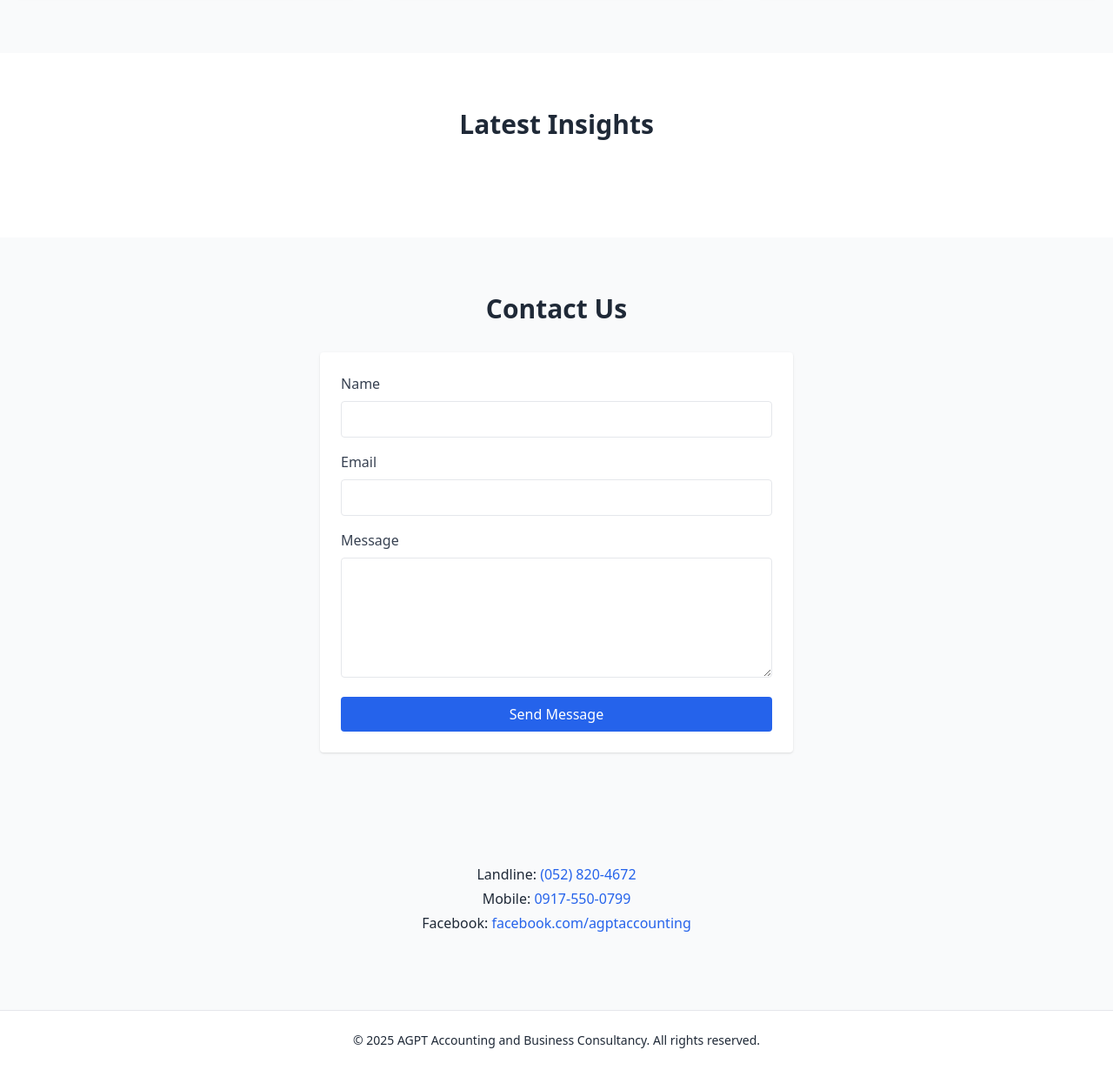
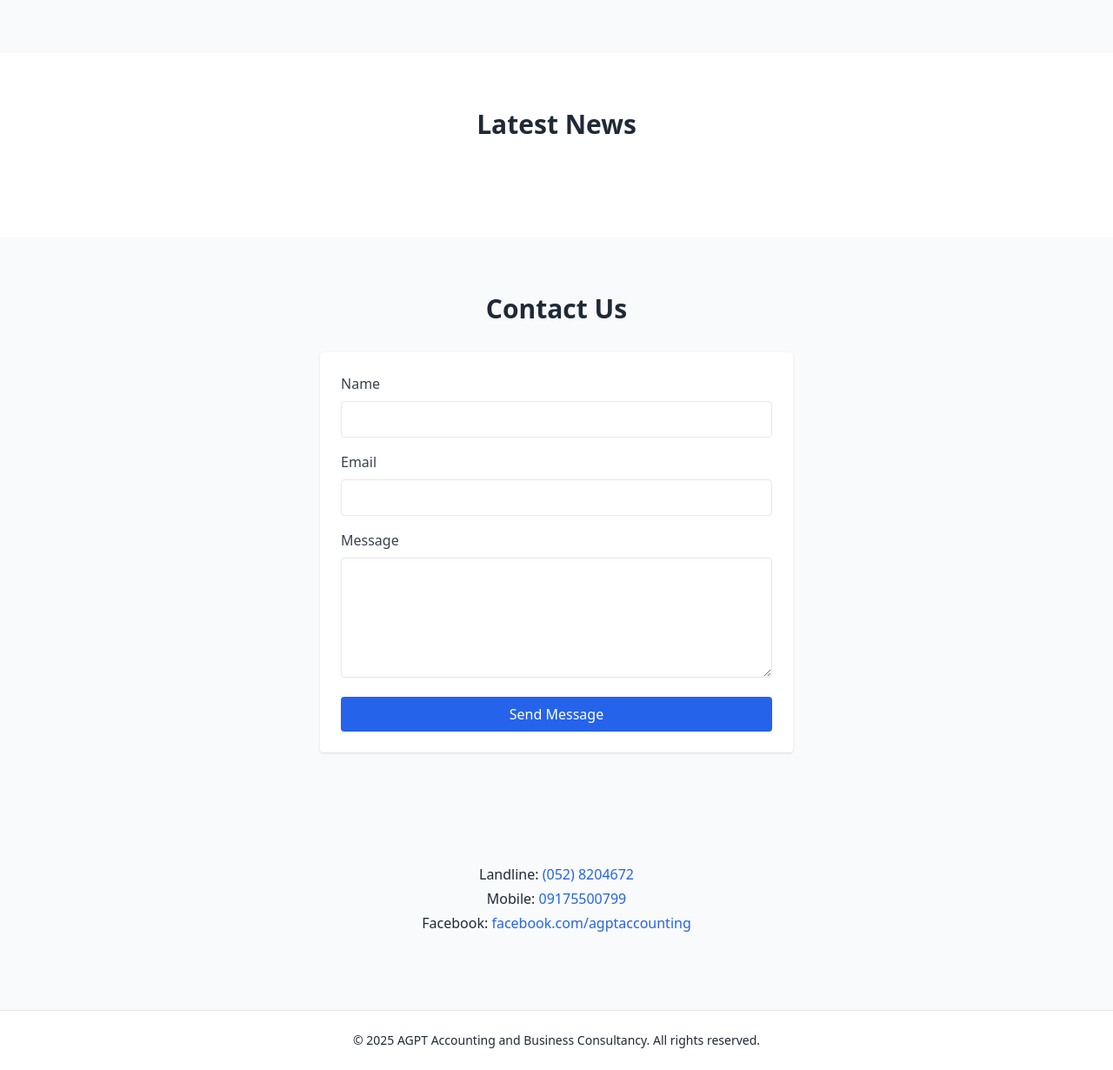
Before and after one commit to kwentongkalye7/agpt-deploy, a website: page public/index.html in a window 1280 px wide. Shown: the part 1206-2436 px from the top of the page at 87% size. Drawn offline with nearby package versions, Linux system fonts and the light colour scheme; no server answers.

Commit message:
change number

```diff
--- a/public/index.html
+++ b/public/index.html
@@ -68,7 +68,7 @@
   <!-- Resources / Blog -->
   <section id="resources" class="py-16">
     <div class="container mx-auto px-4">
-      <h2 class="text-3xl font-bold text-center mb-12">Latest Insights</h2>
+      <h2 class="text-3xl font-bold text-center mb-12">Latest News</h2>
       <div id="posts" class="grid grid-cols-1 md:grid-cols-2 lg:grid-cols-3 gap-8 text-justify">
         <!-- Blog posts will be loaded here via JS -->
       </div>
@@ -100,8 +100,8 @@
   <section id="contact" class="py-16 bg-gray-50">
     <div class="container mx-auto px-4 max-w-xl">
       <div class="mb-6 text-center space-y-1">
-        <p class="font-medium">Landline: <a href="tel:+52528204672" class="text-blue-600 hover:underline">(052) 820‑4672</a></p>
-        <p class="font-medium">Mobile: <a href="tel:+6391775500799" class="text-blue-600 hover:underline">0917‑550‑0799</a></p>
+        <p class="font-medium">Landline: <a href="tel:+52528204672" class="text-blue-600 hover:underline">(052) 8204672</a></p>
+        <p class="font-medium">Mobile: <a href="tel:+6391775500799" class="text-blue-600 hover:underline">09175500799</a></p>
         <p class="font-medium">
           Facebook:
           <a
```
